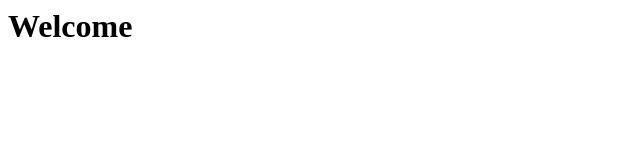
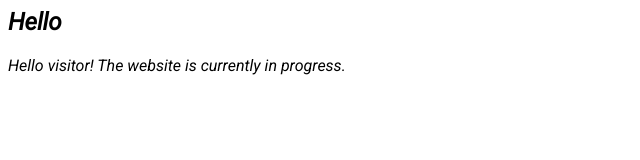
Before and after one commit to chocolateimage/chocolateimage.github.io, a plain HTML site: page index.html in a window 1280 px wide. Shown: the whole page, without its empty margins (0-640 px from the left). Drawn offline with Linux system fonts and the light colour scheme.

Commit message:
Change to "in progress" website

```diff
--- a/index.html
+++ b/index.html
@@ -1,3 +1,13 @@
-<h1>
-Welcome
-</h1>
+<html>
+  <head>
+    <title>Chocolateimage's website</title>
+    <link rel="preconnect" href="https://fonts.googleapis.com">
+    <link rel="preconnect" href="https://fonts.gstatic.com" crossorigin>
+    <link href="https://fonts.googleapis.com/css2?family=Roboto:ital@1&display=swap" rel="stylesheet">
+    <style>body {font-family: 'Roboto', sans-serif;}</style>
+  </head>
+  <body>
+    <h2>Hello</h2>
+    <p>Hello visitor! The website is currently in progress.</p>
+  </body>
+</html>
```
